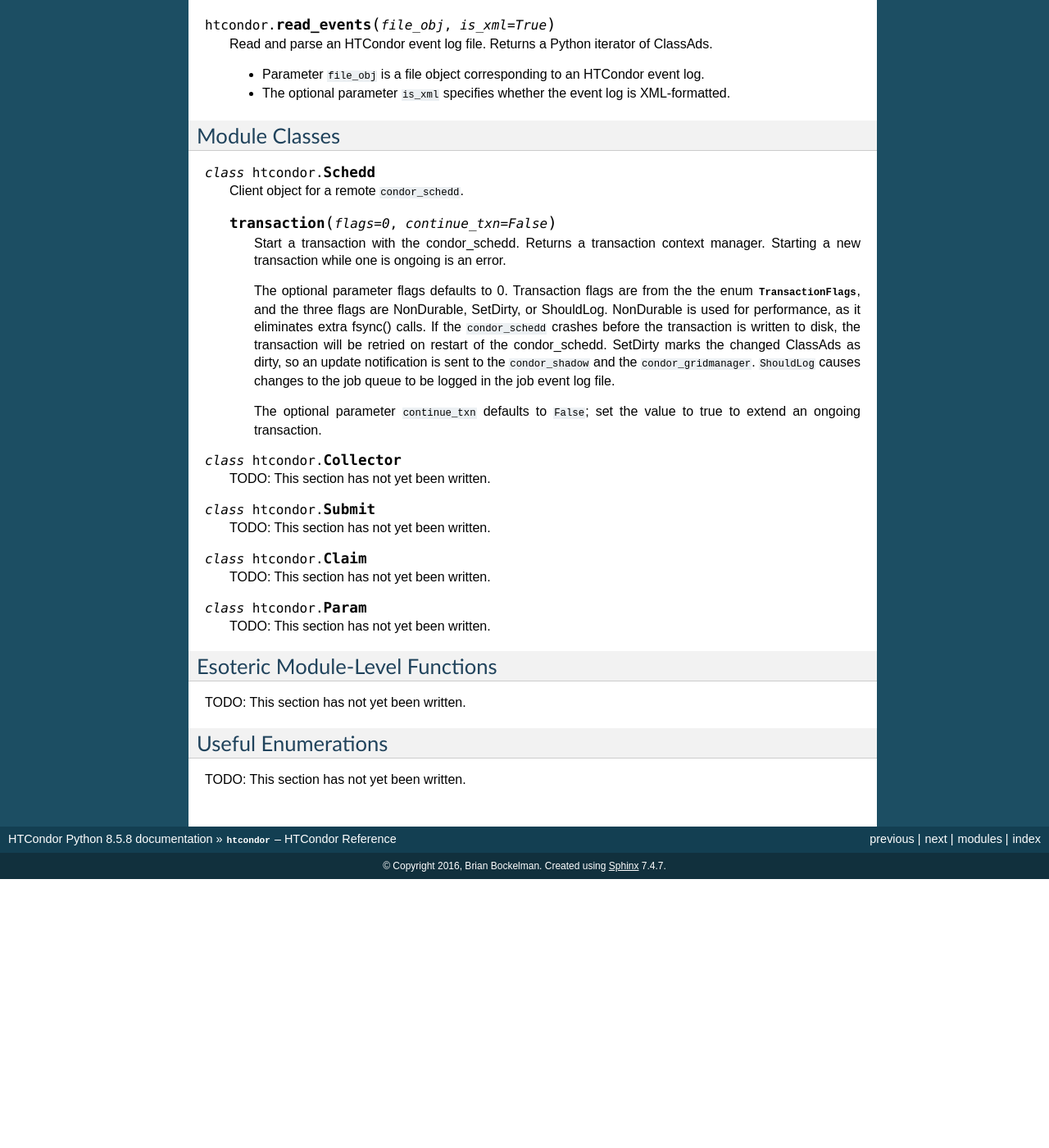
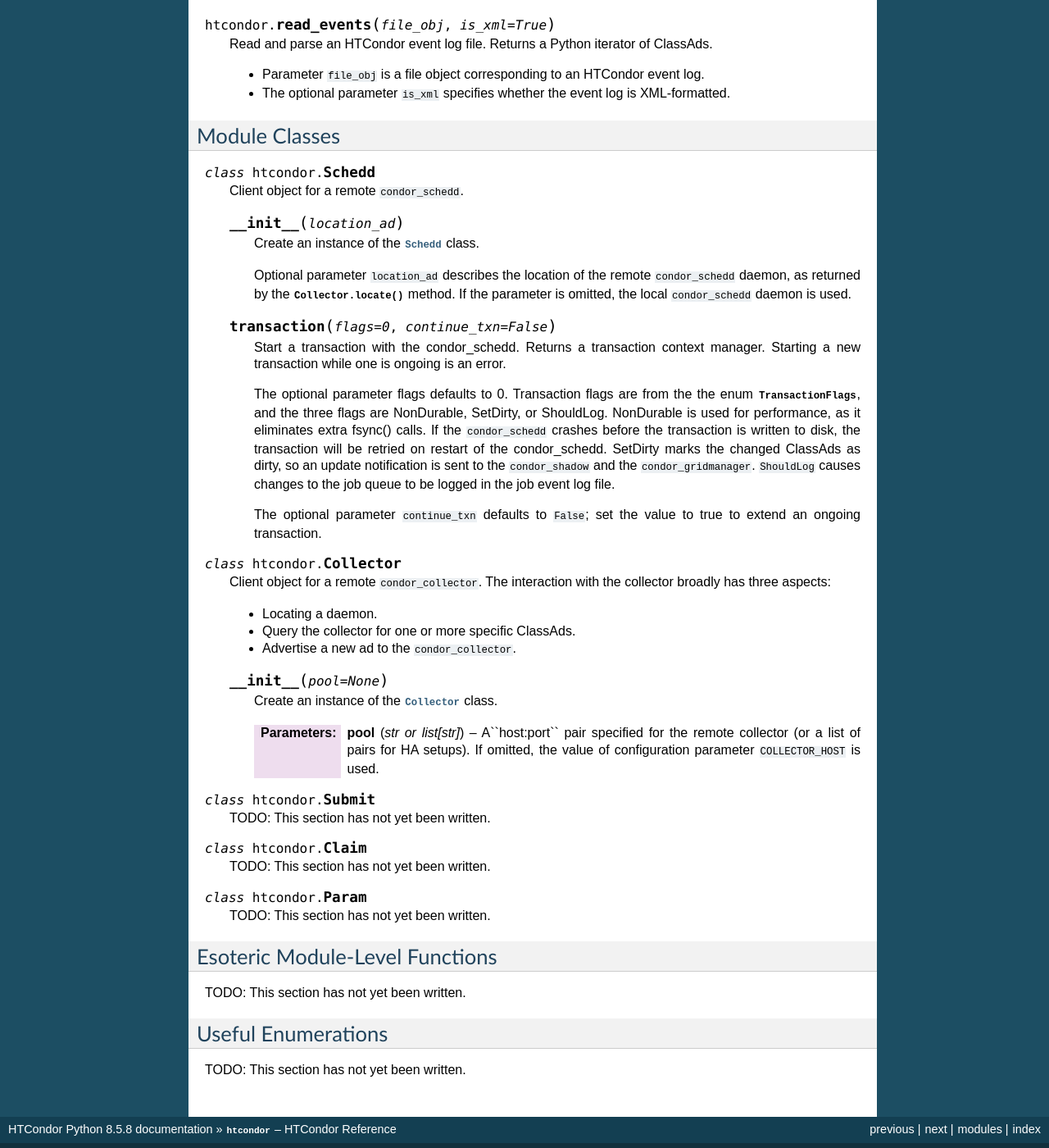
Before and after one commit to htcondor/htcondor-python, a Sphinx documentation site: the page built from docs/htcondor.rst, in a window 1280 px wide and 1400 px high, scrolled down 787 px. Shown: the whole window at 82% size. Built offline with Sphinx 7.4.7, drawn with Linux system fonts in a browser that asks for light colours; before the commit the page ends 1859 px from its top, so only the background shows below that; some of the changed text lies outside the part shown.

Commit message:
Start filling in cross-references for methods.

```diff
--- a/docs/htcondor.rst
+++ b/docs/htcondor.rst
@@ -67,6 +67,14 @@ Module Classes
 
    Client object for a remote ``condor_schedd``.
 
+   .. method:: __init__( location_ad )
+
+      Create an instance of the :class:`Schedd` class.
+
+      Optional parameter ``location_ad`` describes the location of the remote ``condor_schedd``
+      daemon, as returned by the :meth:`Collector.locate` method. If the parameter is omitted,
+      the local ``condor_schedd`` daemon is used.
+
    .. method:: transaction(flags=0, continue_txn=False)
 
       Start a transaction with the condor_schedd. Returns a transaction context manager.
@@ -87,7 +95,31 @@ Module Classes
 
 .. class:: Collector
 
-   TODO: This section has not yet been written.
+   Client object for a remote ``condor_collector``.  The interaction with the
+   collector broadly has three aspects:
+
+   * Locating a daemon.
+   * Query the collector for one or more specific ClassAds.
+   * Advertise a new ad to the ``condor_collector``.
+
+   .. method:: __init__( pool = None )
+
+      Create an instance of the :class:`Collector` class.
+
+      :param pool: A``host:port`` pair specified for the remote collector
+         (or a list of pairs for HA setups). If omitted, the value of
+         configuration parameter ``COLLECTOR_HOST`` is used.
+      :type pool: str or list[str]
+
+   .. locate( daemon_type, name )
+
+      Query the ``condor_collector`` for a particular daemon.
+
+      :param htcondor.DaemonTypes daemon_type: The type of daemon to locate.
+      :param name: The name of daemon to locate. If not specified, it searches for the local daemon.
+      :return: a minimal ClassAd of the requested daemon, sufficient only to contact the daemon;
+         typically, this limits to the ``MyAddress`` attribute.
+      :rtype: classad.ClassAd
 
 
 .. _submit_class:
```
